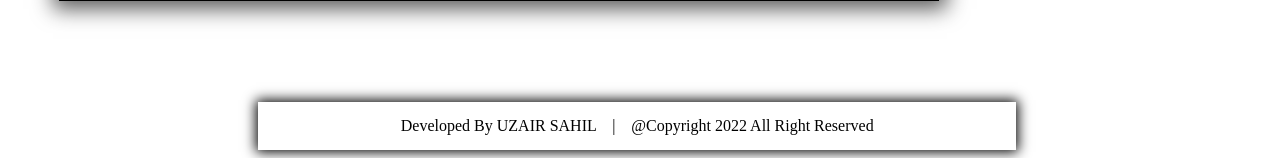
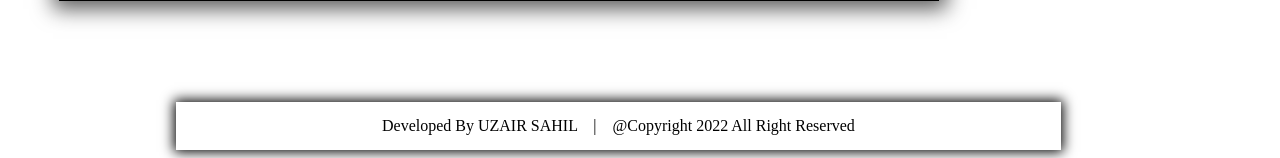
Before and after one commit to uzair401/flask, a PHP site: page / in a window 1280 px wide. Shown: the part 756-914 px from the top of the page. Run offline with PHP 8.4, Linux system fonts and the light colour scheme.

Commit message:
Update style.css

```diff
--- a/style.css
+++ b/style.css
@@ -339,10 +339,10 @@ last_buttons: hover {
 }
 #credit {
 	box-shadow: 0px 0px 12px 2px;
-	width: 60%;
+	width: 70%;
 	padding: 15px 0px 0px 0px ;
 	height: 33px;
-	margin-left: 250px;
+	margin-left: 168px;
 	text-align: center;
 	background-color: white;
 
```
